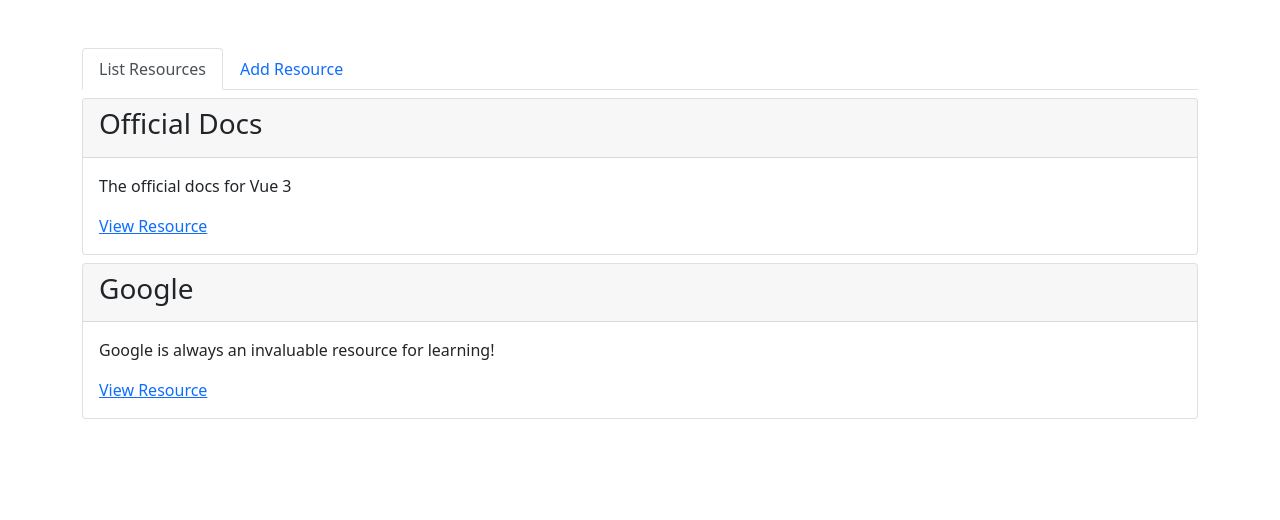
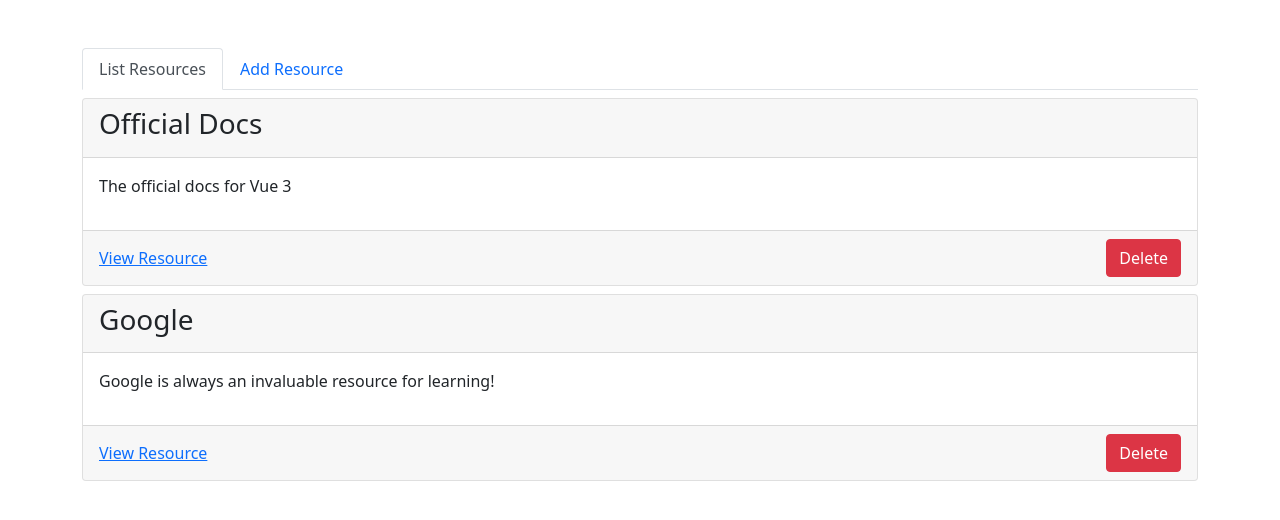
Before and after one commit to huuff/monster-slayer, a Vue app in the folder learning-resources/: page / in a window 1280 px wide. Shown: the top 520 px of the page. Built offline with nearby package versions, Linux system fonts and the light colour scheme.

Commit message:
deleting resources

```diff
--- a/learning-resources/src/App.vue
+++ b/learning-resources/src/App.vue
@@ -13,9 +13,14 @@
         >Add Resource</button>
     </nav>
     <keep-alive>
-      <the-resources v-if="this.activeTab === 'list'" :resources="resources"></the-resources>
-      <add-resource v-else-if="this.activeTab === 'add'" @addResource="addResource"></add-resource>
+      <the-resources
+        v-if="activeTab === 'list'"
+        :resources="resources"
+        @delete-resource="deleteResource"
+        ></the-resources>
+      <add-resource v-else-if="activeTab === 'add'" @addResource="addResource"></add-resource>
     </keep-alive>
+    <p v-if="activeTab === 'list' && resources.length === 0" class="text-muted">There are no resources</p>
   </div>
 </template>
 
@@ -55,6 +60,9 @@
       this.resources.push(resource);
       this.activeTab = "list";
     },
+    deleteResource(id: string) {
+      this.resources = this.resources.filter(res => res.id !== id);
+    },
   },
   components: {
     TheResources, AddResource,
--- a/learning-resources/src/components/BaseResource.vue
+++ b/learning-resources/src/components/BaseResource.vue
@@ -5,8 +5,11 @@
     </header>
     <section class="card-body">
       <p> {{ resource.description }} </p>
+    </section>
+    <footer class="card-footer d-flex flex-row justify-content-between align-items-baseline">
       <a :href="resource.link">View Resource</a>
-    </section>
+      <button class="btn btn-danger" @click="deleteResource(resource.id)">Delete</button>
+    </footer>
   </div>
 </template>
 
@@ -15,11 +18,17 @@
 import { Resource } from "../resource.ts";
 
 export default defineComponent({
+  emits: [ "delete-resource" ],
   props: {
     resource: {
       type: Object as PropType<Resource>,
     },
   },
+  methods: {
+    deleteResource(id: string) {
+      this.$emit("delete-resource", id);
+    },
+  },
 });
 
 </script>
--- a/learning-resources/src/components/TheResources.vue
+++ b/learning-resources/src/components/TheResources.vue
@@ -2,7 +2,7 @@
   <main>
     <ul class="list-unstyled">
       <li v-for="resource in resources" :key="resource.id" class="my-2">
-        <base-resource :resource="resource"></base-resource>
+        <base-resource :resource="resource" @delete-resource="(id) => $emit('delete-resource', id)"></base-resource>
       </li>
     </ul>
   </main>
```
